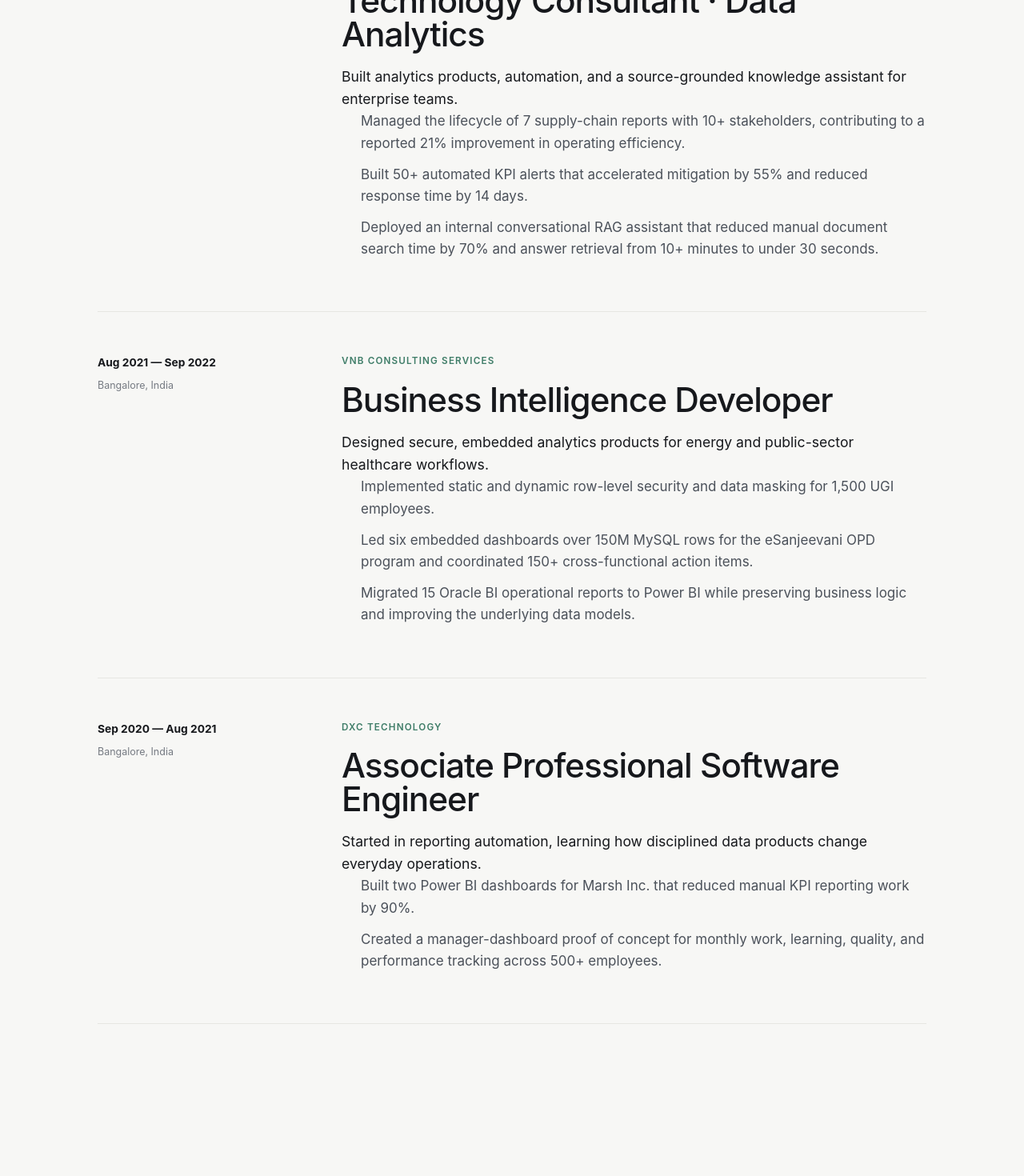
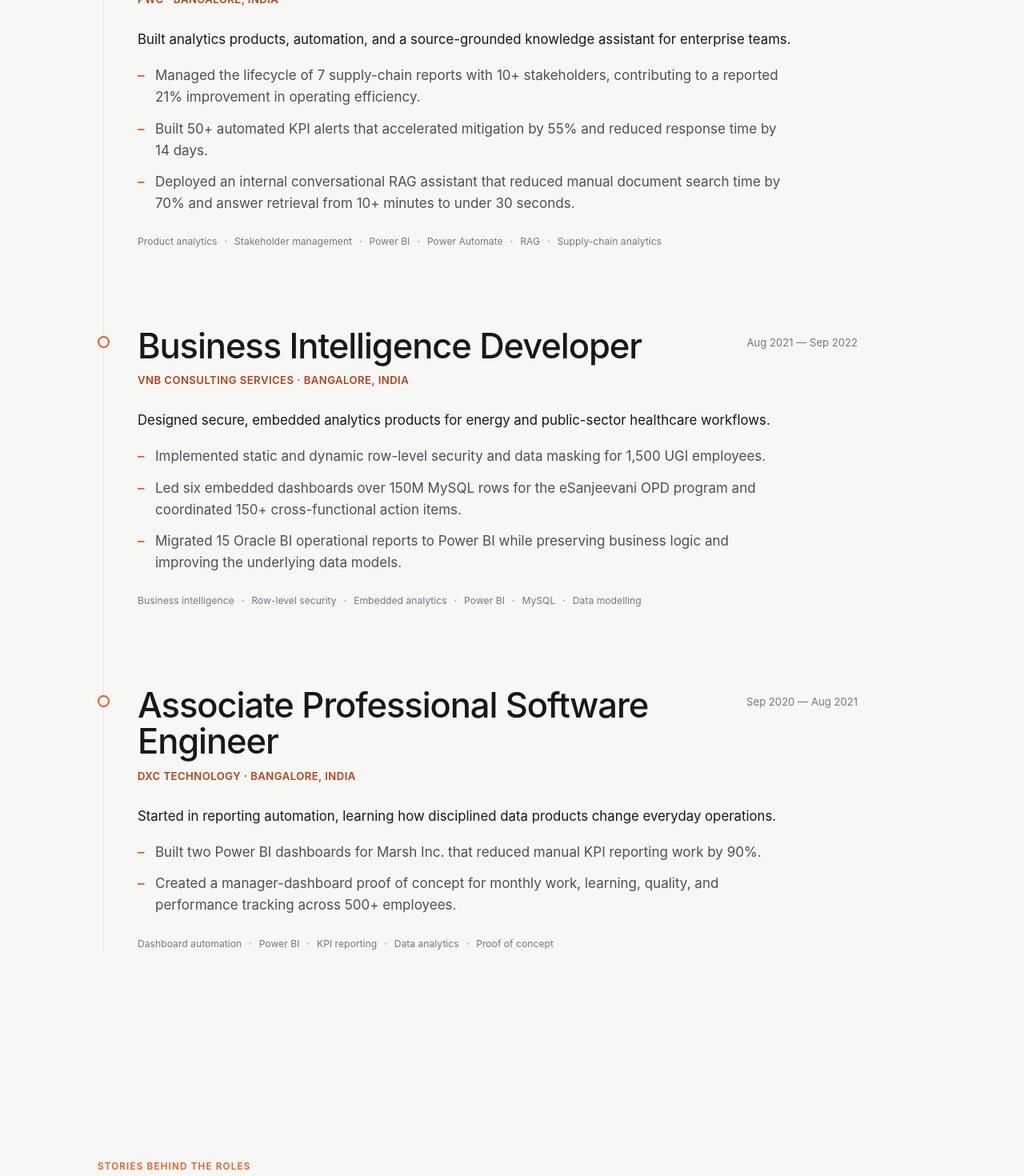
Before and after one commit to rohankandra1998-pmtech/RohanPortfolioWebsite, a Next.js app: page /experience in a window 1280 px wide. Shown: the part 1240-2710 px from the top of the page at 80% size. Built offline with nearby package versions, Linux system fonts and the light colour scheme.

Commit message:
feat: redesign experience page with orange timeline theme

```diff
--- a/app/experience/page.tsx
+++ b/app/experience/page.tsx
@@ -38,9 +38,9 @@ const impactStories = [
 export default function ExperiencePage() {
   return (
     <>
-      <section className="page-head">
+      <section className="page-head page-head--experience">
         <div className="wrap" data-reveal>
-          <p className="eyebrow">The path so far</p>
+          <p className="eyebrow eyebrow--dot">The path so far</p>
           <h1>Experience</h1>
           <p className="page-head__lead">
             Product discovery, AI workflows, enterprise analytics, stakeholder
@@ -50,20 +50,40 @@ export default function ExperiencePage() {
       </section>
 
       <section className="section section--tight">
-        <div className="wrap timeline">
+        <div className="wrap experience-timeline">
           {experiences.map((experience) => (
-            <article className="timeline-row" data-reveal key={experience.company}>
-              <div className="timeline-row__meta">
-                <strong>{experience.period}</strong>
-                <span>{experience.location}</span>
-              </div>
-              <div className="timeline-row__content">
-                <p className="eyebrow">{experience.company}</p>
-                <h2>{experience.role}</h2>
-                <p className="timeline-row__summary">{experience.summary}</p>
-                <ul>
+            <article
+              className="experience-entry"
+              data-reveal
+              key={experience.company}
+            >
+              <span
+                aria-hidden="true"
+                className="experience-entry__marker"
+              />
+              <div className="experience-entry__content">
+                <div className="experience-entry__heading">
+                  <h2>{experience.role}</h2>
+                  <p className="experience-entry__period">{experience.period}</p>
+                </div>
+                <p className="experience-entry__company">
+                  {experience.company} <span aria-hidden="true">·</span>{" "}
+                  {experience.location}
+                </p>
+                <p className="experience-entry__summary">
+                  {experience.summary}
+                </p>
+                <ul className="experience-entry__highlights">
                   {experience.highlights.map((highlight) => (
                     <li key={highlight}>{highlight}</li>
+                  ))}
+                </ul>
+                <ul
+                  aria-label={`${experience.company} capabilities`}
+                  className="experience-entry__skills"
+                >
+                  {experience.skills.map((skill) => (
+                    <li key={skill}>{skill}</li>
                   ))}
                 </ul>
               </div>
--- a/app/globals.css
+++ b/app/globals.css
@@ -22,6 +22,12 @@
     serif;
 }
 
+.site-shell[data-page-theme="experience"] {
+  --accent: #E25E2C;
+  --accent-dark: #B0431A;
+  --accent-soft: #FBE7DC;
+}
+
 * {
   box-sizing: border-box;
 }
@@ -174,11 +180,34 @@ textarea:focus-visible {
   white-space: nowrap;
 }
 
-.brand__logo {
+.brand__mark {
   flex: 0 0 auto;
   height: 36px;
+  position: relative;
+  width: 31px;
+}
+
+.brand__logo {
+  height: 100%;
   object-fit: contain;
-  width: auto;
+  width: 100%;
+}
+
+.brand__logo-mask {
+  display: none;
+  inset: 0;
+  position: absolute;
+}
+
+.site-shell[data-page-theme="experience"] .brand__logo {
+  visibility: hidden;
+}
+
+.site-shell[data-page-theme="experience"] .brand__logo-mask {
+  background-color: var(--accent);
+  display: block;
+  mask: url("/images/branding/rohan-logo.png") center / contain no-repeat;
+  -webkit-mask: url("/images/branding/rohan-logo.png") center / contain no-repeat;
 }
 
 .brand__name {
@@ -968,53 +997,150 @@ textarea:focus-visible {
   margin-bottom: 5px;
 }
 
-.timeline {
-  border-top: 1px solid var(--line);
-}
-
-.timeline-row {
-  border-bottom: 1px solid var(--line);
-  display: grid;
-  gap: 60px;
-  grid-template-columns: 245px 1fr;
-  padding: 52px 0;
-}
-
-.timeline-row__meta {
+.page-head--experience {
+  padding-bottom: 74px;
+}
+
+.eyebrow--dot {
+  align-items: center;
   display: flex;
-  flex-direction: column;
-  gap: 8px;
-}
-
-.timeline-row__meta strong {
-  font-size: 0.86rem;
-}
-
-.timeline-row__meta span {
+  gap: 10px;
+}
+
+.eyebrow--dot::before {
+  background: var(--accent);
+  border-radius: 50%;
+  content: "";
+  flex: 0 0 auto;
+  height: 8px;
+  width: 8px;
+}
+
+.experience-timeline {
+  position: relative;
+}
+
+.experience-timeline::before {
+  background: var(--line);
+  bottom: 24px;
+  content: "";
+  left: 7px;
+  position: absolute;
+  top: 24px;
+  width: 1px;
+}
+
+.experience-entry {
+  padding: 24px 0 74px 50px;
+  position: relative;
+}
+
+.experience-entry:last-child {
+  padding-bottom: 24px;
+}
+
+.experience-entry__marker {
+  background: var(--canvas);
+  border: 2px solid var(--accent);
+  border-radius: 50%;
+  height: 15px;
+  left: 0;
+  position: absolute;
+  top: 34px;
+  width: 15px;
+}
+
+.experience-entry__content {
+  max-width: 900px;
+}
+
+.experience-entry__heading {
+  align-items: start;
+  display: grid;
+  gap: 28px;
+  grid-template-columns: minmax(0, 1fr) auto;
+}
+
+.experience-entry__heading h2 {
+  font-size: clamp(2rem, 3.4vw, 3rem);
+  line-height: 1.05;
+  margin-bottom: 10px;
+  max-width: 700px;
+}
+
+.experience-entry__period {
   color: var(--faint);
-  font-size: 0.78rem;
-}
-
-.timeline-row__content h2 {
-  font-size: 2.65rem;
+  font-size: 0.82rem;
+  margin: 8px 0 0;
+  white-space: nowrap;
+}
+
+.experience-entry__company {
+  color: var(--accent-dark);
+  font-size: 0.82rem;
+  font-weight: 600;
+  letter-spacing: 0.035em;
+  margin-bottom: 26px;
+  text-transform: uppercase;
+}
+
+.experience-entry__summary {
+  color: var(--ink);
+  font-size: 1.05rem;
   margin-bottom: 18px;
-}
-
-.timeline-row__summary {
-  color: var(--ink);
-  font-size: 1.1rem;
-}
-
-.timeline-row__content ul,
+  max-width: 820px;
+}
+
+.experience-entry__highlights,
 .case-section__body ul {
   color: var(--muted);
-  padding-left: 20px;
-}
-
-.timeline-row__content li,
+  padding-left: 0;
+}
+
+.experience-entry__highlights {
+  list-style: none;
+  margin-bottom: 24px;
+  max-width: 820px;
+}
+
+.experience-entry__highlights li {
+  padding-left: 22px;
+  position: relative;
+}
+
+.experience-entry__highlights li::before {
+  color: var(--accent);
+  content: "–";
+  font-weight: 600;
+  left: 0;
+  position: absolute;
+}
+
+.experience-entry__highlights li,
 .case-section__body li {
   margin-bottom: 12px;
-  padding-left: 4px;
+}
+
+.experience-entry__skills {
+  color: var(--faint);
+  display: flex;
+  flex-wrap: wrap;
+  font-size: 0.76rem;
+  gap: 5px 0;
+  list-style: none;
+  margin-bottom: 0;
+  padding: 0;
+}
+
+.experience-entry__skills li {
+  align-items: center;
+  display: inline-flex;
+}
+
+.experience-entry__skills li:not(:last-child)::after {
+  color: var(--accent);
+  content: "·";
+  margin: 0 9px;
 }
 
 .research-list {
@@ -1503,8 +1629,8 @@ a.writing-row:hover {
     grid-template-columns: 1fr;
   }
 
-  .timeline-row {
-    grid-template-columns: 195px 1fr;
+  .experience-entry {
+    padding-left: 42px;
   }
 
   .case-meta {
@@ -1629,9 +1755,18 @@ a.writing-row:hover {
     padding-left: 0;
   }
 
-  .timeline-row {
-    gap: 30px;
+  .page-head--experience {
+    padding-bottom: 58px;
+  }
+
+  .experience-entry__heading {
+    gap: 8px;
     grid-template-columns: 1fr;
+  }
+
+  .experience-entry__period {
+    margin: 0 0 8px;
+    white-space: normal;
   }
 
   .education-grid {
@@ -1688,8 +1823,9 @@ a.writing-row:hover {
     gap: 10px;
   }
 
-  .brand__logo {
+  .brand__mark {
     height: 30px;
+    width: 26px;
   }
 
   .social-links {
@@ -1832,8 +1968,35 @@ a.writing-row:hover {
     columns: 1;
   }
 
-  .timeline-row__content h2 {
-    font-size: 2.2rem;
+  .page-head--experience {
+    padding-bottom: 42px;
+  }
+
+  .experience-timeline::before {
+    left: 6px;
+  }
+
+  .experience-entry {
+    padding: 20px 0 60px 34px;
+  }
+
+  .experience-entry:last-child {
+    padding-bottom: 20px;
+  }
+
+  .experience-entry__marker {
+    height: 13px;
+    top: 30px;
+    width: 13px;
+  }
+
+  .experience-entry__heading h2 {
+    font-size: clamp(2rem, 10vw, 2.45rem);
+  }
+
+  .experience-entry__company {
+    line-height: 1.45;
+    margin-bottom: 22px;
   }
 
   .wins-grid {
--- a/components/site-shell.tsx
+++ b/components/site-shell.tsx
@@ -52,6 +52,7 @@ function SocialIcon({ label }: { label: string }) {
 export function SiteShell({ children }: { children: React.ReactNode }) {
   const pathname = usePathname();
   const [menuOpen, setMenuOpen] = useState(false);
+  const pageTheme = pathname === "/experience" ? "experience" : "default";
 
   useEffect(() => {
     const nodes = Array.from(
@@ -83,7 +84,7 @@ export function SiteShell({ children }: { children: React.ReactNode }) {
   }, [pathname]);
 
   return (
-    <>
+    <div className="site-shell" data-page-theme={pageTheme}>
       <header className="site-nav">
         <div className="site-nav__inner">
           <Link
@@ -91,6 +92,7 @@ export function SiteShell({ children }: { children: React.ReactNode }) {
             className="brand focus-ring"
             href="/"
           >
+            <span aria-hidden="true" className="brand__mark">
               <Image
                 alt=""
                 className="brand__logo"
@@ -100,6 +102,8 @@ export function SiteShell({ children }: { children: React.ReactNode }) {
                 unoptimized
                 width={31}
               />
+              <span className="brand__logo-mask" />
+            </span>
             <span className="brand__name">{contact.name}</span>
           </Link>
 
@@ -175,6 +179,6 @@ export function SiteShell({ children }: { children: React.ReactNode }) {
           <span>© 2026 {contact.name}</span>
         </div>
       </footer>
-    </>
+    </div>
   );
 }
--- a/content/site.ts
+++ b/content/site.ts
@@ -10,6 +10,7 @@ export type Experience = {
   location: string;
   summary: string;
   highlights: string[];
+  skills: string[];
 };
 
 export type ProjectMedia = {
@@ -91,6 +92,14 @@ export const experiences: Experience[] = [
       "Led discovery for a women’s wellness and productivity concept through 25+ interviews, 500+ survey responses, segmentation, market sizing, prioritization, and Figma concepts.",
       "Designed an AI-powered Google Workspace standup workflow that improved internal productivity by approximately 15%.",
     ],
+    skills: [
+      "Product discovery",
+      "User stories",
+      "Acceptance criteria",
+      "Market research",
+      "Figma",
+      "AI workflow automation",
+    ],
   },
   {
     company: "PwC",
@@ -103,6 +112,14 @@ export const experiences: Experience[] = [
       "Managed the lifecycle of 7 supply-chain reports with 10+ stakeholders, contributing to a reported 21% improvement in operating efficiency.",
       "Built 50+ automated KPI alerts that accelerated mitigation by 55% and reduced response time by 14 days.",
       "Deployed an internal conversational RAG assistant that reduced manual document search time by 70% and answer retrieval from 10+ minutes to under 30 seconds.",
+    ],
+    skills: [
+      "Product analytics",
+      "Stakeholder management",
+      "Power BI",
+      "Power Automate",
+      "RAG",
+      "Supply-chain analytics",
     ],
   },
   {
@@ -117,6 +134,14 @@ export const experiences: Experience[] = [
       "Led six embedded dashboards over 150M MySQL rows for the eSanjeevani OPD program and coordinated 150+ cross-functional action items.",
       "Migrated 15 Oracle BI operational reports to Power BI while preserving business logic and improving the underlying data models.",
     ],
+    skills: [
+      "Business intelligence",
+      "Row-level security",
+      "Embedded analytics",
+      "Power BI",
+      "MySQL",
+      "Data modelling",
+    ],
   },
   {
     company: "DXC Technology",
@@ -128,6 +153,13 @@ export const experiences: Experience[] = [
     highlights: [
       "Built two Power BI dashboards for Marsh Inc. that reduced manual KPI reporting work by 90%.",
       "Created a manager-dashboard proof of concept for monthly work, learning, quality, and performance tracking across 500+ employees.",
+    ],
+    skills: [
+      "Dashboard automation",
+      "Power BI",
+      "KPI reporting",
+      "Data analytics",
+      "Proof of concept",
     ],
   },
 ];
```
Also changed, not shown: 1 other file (tests, documents, lock files or other folders). Lines whose indentation alone changed are shown as unchanged.
